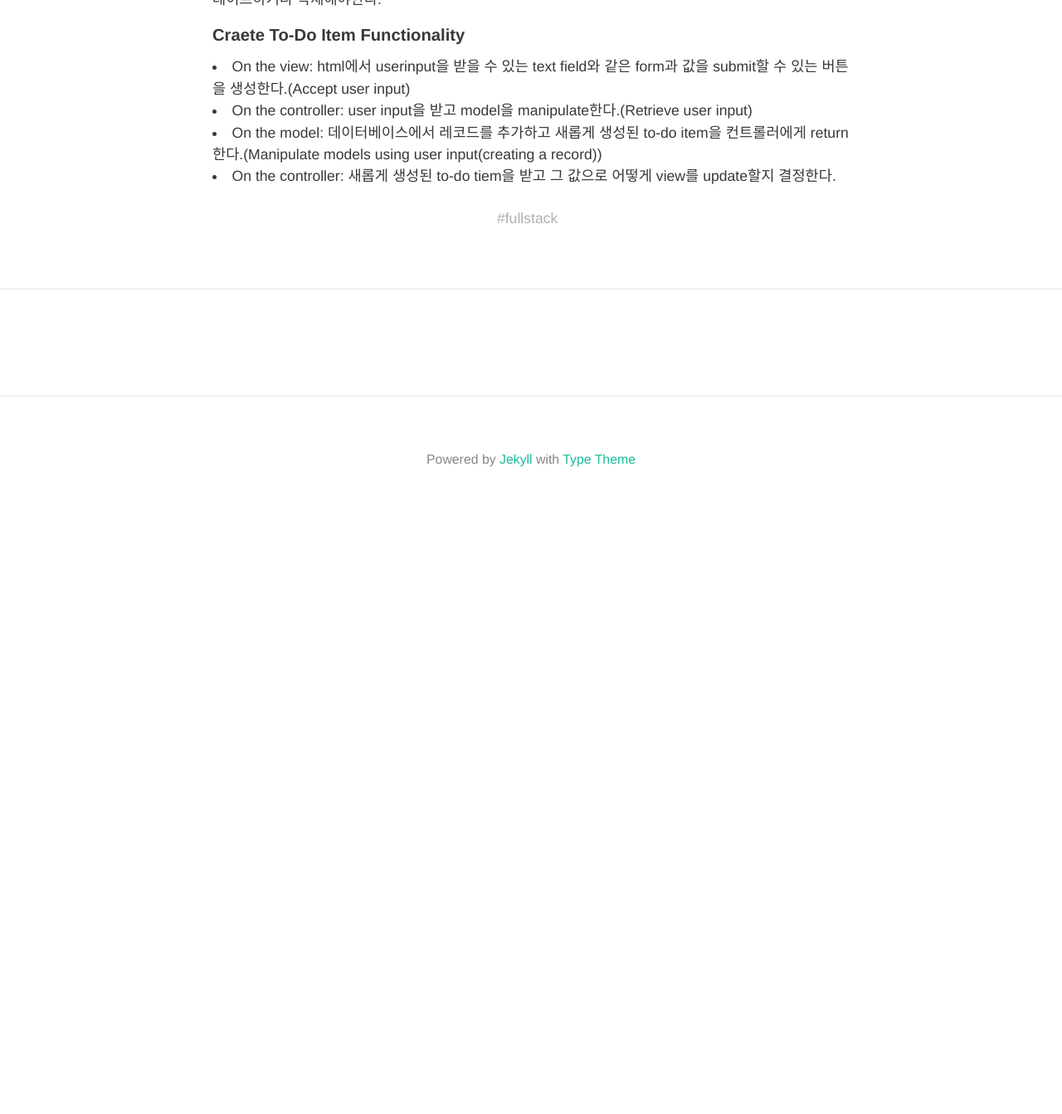
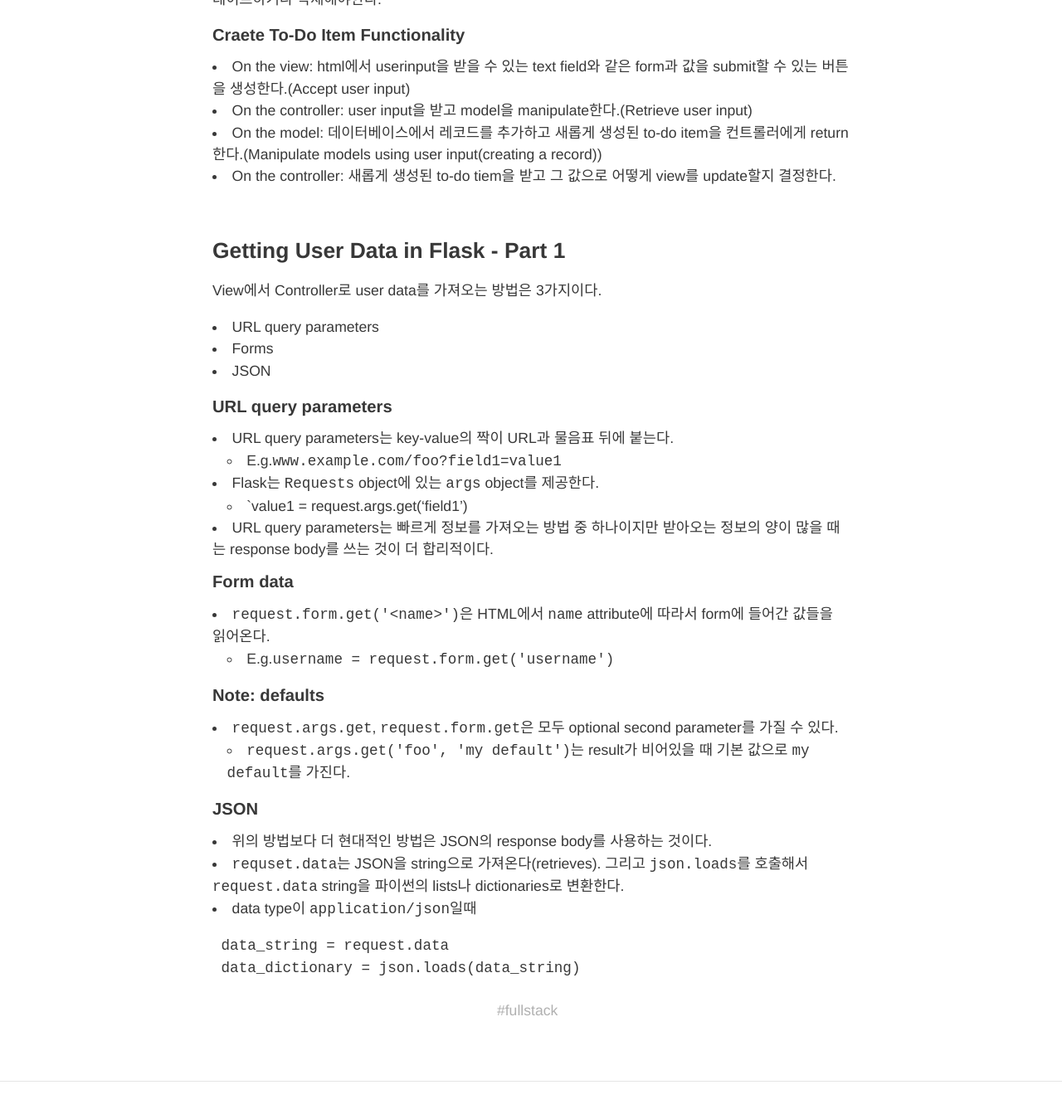
Before and after one commit to HyunlangBan/hyunlangban.github.io, a Jekyll site: the page built from _posts/2020-02-10-fullstack-mvc.md, in a window 1280 px wide and 1400 px high, scrolled down 1929 px. Shown: the top 1343 px of the window at 83% size. Built offline with Jekyll 4.4.1, drawn with Linux system fonts in a browser that asks for light colours; nearby versions of some CDN libraries; comment, search, counter and statistics services are not loaded; before the commit the page ends 2559 px from its top, so only the background shows below that.

Commit message:
Update 2020-02-10-fullstack-mvc.md

````diff
--- a/_posts/2020-02-10-fullstack-mvc.md
+++ b/_posts/2020-02-10-fullstack-mvc.md
@@ -51,3 +51,34 @@ index method는 contoller이며 사용자가 다음에 무엇을 봐야할지, m
 - On the controller: user input을 받고 model을 manipulate한다.(Retrieve user input)
 - On the model: 데이터베이스에서 레코드를 추가하고 새롭게 생성된 to-do item을 컨트롤러에게 return한다.(Manipulate models using user input(creating a record))
 - On the controller: 새롭게 생성된 to-do tiem을 받고 그 값으로 어떻게 view를 update할지 결정한다.
+
+<br>
+
+### Getting User Data in Flask - Part 1
+View에서 Controller로 user data를 가져오는 방법은 3가지이다.
+- URL query parameters
+- Forms
+- JSON
+
+#### URL query parameters
+- URL query parameters는 key-value의 짝이 URL과 물음표 뒤에 붙는다.
+   - E.g.`www.example.com/foo?field1=value1`
+- Flask는 `Requests` object에 있는 `args` object를 제공한다.
+   - `value1 = request.args.get('field1')
+- URL query parameters는 빠르게 정보를 가져오는 방법 중 하나이지만 받아오는 정보의 양이 많을 때는 response body를 쓰는 것이 더 합리적이다.
+#### Form data
+- `request.form.get('<name>')`은 HTML에서 `name` attribute에 따라서 form에 들어간 값들을 읽어온다.
+  - E.g.`username = request.form.get('username')`
+
+#### Note: defaults
+- `request.args.get`, `request.form.get`은 모두 optional second parameter를 가질 수 있다.
+  - `request.args.get('foo', 'my default')`는 result가 비어있을 때 기본 값으로 `my default`를 가진다.
+
+#### JSON
+- 위의 방법보다 더 현대적인 방법은 JSON의 response body를 사용하는 것이다.
+- `requset.data`는 JSON을 string으로 가져온다(retrieves). 그리고 `json.loads`를 호출해서 `request.data` string을 파이썬의 lists나 dictionaries로 변환한다.
+- data type이 `application/json`일때
+   ```
+   data_string = request.data
+   data_dictionary = json.loads(data_string)
+   ```
````
